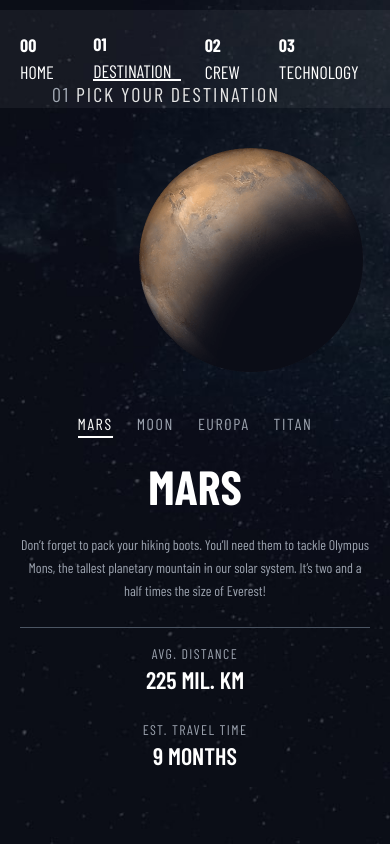
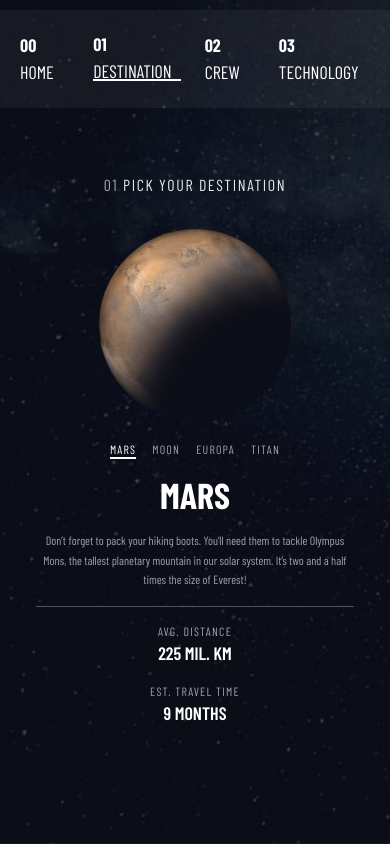
Before and after one commit to Nelia11/face-the-space, a React (Vite) app: page /destination in a window 390 px wide. Built offline with nearby package versions, Linux system fonts and the light colour scheme; a web font is replaced by a local one.

Commit message:
responsive
applied responsive web design.

```diff
--- a/src/components/navBar/NavBar.tsx
+++ b/src/components/navBar/NavBar.tsx
@@ -98,7 +98,7 @@ const NavBar = () => {
           </div>
           <div className="flex items-center relative">
             <div
-              className="flex hidden tablet:block h-[0.01rem] bg-white w-[37.5rem] absolute ml-[-34.4rem]"
+              className="flex hidden tablet:block h-[0.01rem] bg-white w-[45rem] absolute ml-[-38rem]"
               style={{ backgroundColor: 'rgba(255, 255, 255, 0.25)' }}
             ></div>
             <nav
--- a/src/pages/Destination.tsx
+++ b/src/pages/Destination.tsx
@@ -1,3 +1,4 @@
+import { useState, useEffect } from 'react';
 import backgroundDesktop from '../assets/destination/background-destination-desktop.jpg';
 import backgroundTablet from '../assets/destination/background-destination-tablet.jpg';
 import backgroundMobile from '../assets/destination/background-destination-mobile.jpg';
@@ -5,7 +6,6 @@ import marsImage from '../assets/destination/image-mars.png';
 import moonImage from '../assets/destination/image-moon.png';
 import europaImage from '../assets/destination/image-europa.png';
 import titanImage from '../assets/destination/image-titan.png';
-import { useState } from 'react';
 
 type DestinationKey = 'Mars' | 'Moon' | 'Europa' | 'Titan';
 
@@ -55,54 +55,76 @@ const destinations: Record<DestinationKey, Destination> = {
 const Destination = () => {
   const [selectedDestination, setSelectedDestination] = useState<DestinationKey>('Mars');
 
+  useEffect(() => {
+    const setVh = () => {
+      document.documentElement.style.setProperty('--vh', `${window.innerHeight * 0.01}px`);
+    };
+
+    setVh(); // Set on load
+    window.addEventListener('resize', setVh); // Update on resize
+    return () => window.removeEventListener('resize', setVh); // Clean up
+  }, []);
+
   const destination = destinations[selectedDestination];
 
   return (
-    <div className="relative h-screen w-screen bg-cover bg-center text-white">
+    <div
+      className="relative w-screen overflow-hidden text-white"
+      style={{ height: 'calc(var(--vh, 1vh) * 100)' }}
+    >
+      {/* Background layers with fixed position */}
       <div
-        className="absolute inset-0 bg-cover bg-center z-0"
+        className="fixed inset-0 bg-cover bg-center z-0"
         style={{
-          backgroundImage: `url(${backgroundMobile})`
+          backgroundImage: `url(${backgroundMobile})`,
+          backgroundSize: 'cover',
+          height: '100vh'
         }}
       ></div>
+
       <div
-        className="absolute inset-0 bg-cover bg-center z-0 hidden md:block lg:hidden"
+        className="fixed inset-0 bg-cover bg-center z-0 hidden md:block lg:hidden"
         style={{
-          backgroundImage: `url(${backgroundTablet})`
+          backgroundImage: `url(${backgroundTablet})`,
+          backgroundSize: 'cover',
+          height: '100vh'
         }}
       ></div>
+
       <div
-        className="absolute inset-0 bg-cover bg-center z-0 hidden lg:block"
+        className="fixed inset-0 bg-cover bg-center z-0 hidden lg:block"
         style={{
-          backgroundImage: `url(${backgroundDesktop})`
+          backgroundImage: `url(${backgroundDesktop})`,
+          backgroundSize: 'cover',
+          height: '100vh'
         }}
       ></div>
 
       {/* Main Content */}
-      <div className="relative flex flex-col items-center justify-center h-full w-full px-5 md:px-20 lg:px-32 z-10 mt-1 lg:mt-3">
-        {/* Section Title - Moved Right and Styled */}
-        <div className="w-full flex items-start mb-5 ml-16 lg:ml-28">
-          <h2 className="text-xl md:text-2xl lg:text-3xl uppercase tracking-widest">
+      <div className="relative flex flex-col items-center justify-center h-full w-full px-5 md:px-10 lg:px-32 z-10 mt-1 lg:mt-3">
+        {/* Section Title */}
+        <div className="w-full flex flex-col items-center lg:items-start mb-3 md:mb-5 lg:ml-28 text-center lg:text-left mt-12 md:mt-16 lg:mt-0">
+          <h2 className="text-base sm:text-lg md:text-xl lg:text-2xl uppercase tracking-widest">
             <span className="text-gray-400">01</span>{' '}
             <span style={{ color: '#E5E5E5' }}>Pick Your Destination</span>
           </h2>
         </div>
 
         {/* Main Content Area */}
-        <div className="flex flex-col lg:flex-row items-center lg:items-start justify-between w-full space-y-10 lg:space-y-0 lg:space-x-20">
-          {/* Left Column - Planet Image with More Right Padding */}
-          <div className="w-full lg:w-1/2 flex justify-center lg:justify-start pl-28 mt-5">
+        <div className="flex flex-col lg:flex-row items-center lg:items-start justify-center lg:justify-between w-full space-y-5 md:space-y-10 lg:space-y-0 lg:space-x-20">
+          {/* Left Column - Centered Image */}
+          <div className="w-full lg:w-1/2 flex justify-center lg:justify-start lg:pl-28 mt-5">
             <img
               src={destination.image}
               alt={destination.title}
-              className="w-56 md:w-72 lg:w-full max-w-xs lg:max-w-sm"
+              className="w-48 sm:w-56 md:w-64 lg:w-full max-w-xs lg:max-w-sm"
             />
           </div>
 
           {/* Right Column - Destination Info */}
-          <div className="flex flex-col items-center lg:items-start text-center lg:text-left max-w-lg space-y-6 lg:space-y-8">
-            {/* Destination Tabs - Styled in Muted Gray */}
-            <div className="flex space-x-6 text-gray-400 uppercase tracking-widest">
+          <div className="flex flex-col items-center lg:items-start text-center lg:text-left max-w-lg space-y-4 sm:space-y-5 md:space-y-6 lg:space-y-8 px-4 sm:px-6 lg:px-0">
+            {/* Destination Tabs */}
+            <div className="flex space-x-4 sm:space-x-5 md:space-x-6 text-gray-400 uppercase tracking-widest text-xs sm:text-sm md:text-base">
               {Object.keys(destinations).map((key) => (
                 <span
                   key={key}
@@ -116,29 +138,31 @@ const Destination = () => {
               ))}
             </div>
 
-            {/* Destination Title - White */}
-            <h1 className="text-white text-5xl md:text-7xl lg:text-8xl font-bold uppercase">
+            {/* Destination Title */}
+            <h1 className="text-white text-4xl sm:text-5xl md:text-6xl lg:text-7xl font-bold uppercase">
               {destination.title}
             </h1>
 
-            {/* Description - Muted Gray */}
-            <p className="text-gray-400 text-sm md:text-base lg:text-lg leading-relaxed max-w-md">
+            {/* Description */}
+            <p className="text-gray-400 text-xs sm:text-sm md:text-base lg:text-lg leading-relaxed max-w-md">
               {destination.description}
             </p>
 
             {/* Statistics */}
-            <div className="flex flex-col md:flex-row items-center md:items-start justify-between w-full space-y-6 md:space-y-0 md:space-x-8 border-t border-gray-600 pt-4">
-              <div className="flex flex-col items-center md:items-start">
-                <h3 className="text-gray-400 text-sm uppercase tracking-widest">Avg. Distance</h3>
-                <p className="text-white text-2xl md:text-3xl lg:text-4xl font-semibold uppercase">
+            <div className="flex flex-col sm:flex-row items-center sm:items-start justify-between w-full space-y-4 sm:space-y-0 sm:space-x-4 md:space-x-8 border-t border-gray-600 pt-4">
+              <div className="flex flex-col items-center sm:items-start">
+                <h3 className="text-gray-400 text-xs sm:text-sm uppercase tracking-widest">
+                  Avg. Distance
+                </h3>
+                <p className="text-white text-lg sm:text-xl md:text-2xl lg:text-3xl font-semibold uppercase">
                   {destination.distance}
                 </p>
               </div>
-              <div className="flex flex-col items-center md:items-start">
-                <h3 className="text-gray-400 text-sm uppercase tracking-widest">
+              <div className="flex flex-col items-center sm:items-start">
+                <h3 className="text-gray-400 text-xs sm:text-sm uppercase tracking-widest">
                   Est. Travel Time
                 </h3>
-                <p className="text-white text-2xl md:text-3xl lg:text-4xl font-semibold uppercase">
+                <p className="text-white text-lg sm:text-xl md:text-2xl lg:text-3xl font-semibold uppercase">
                   {destination.travelTime}
                 </p>
               </div>
```
